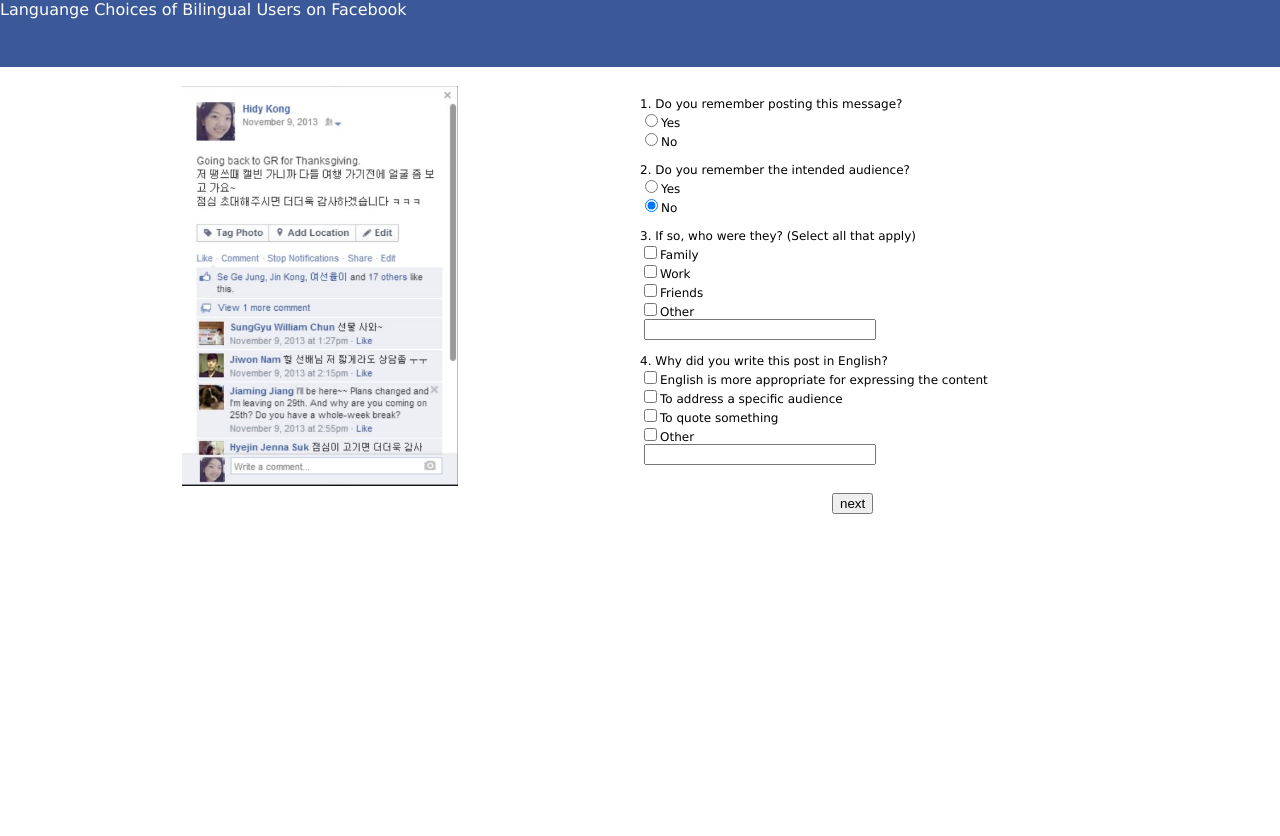
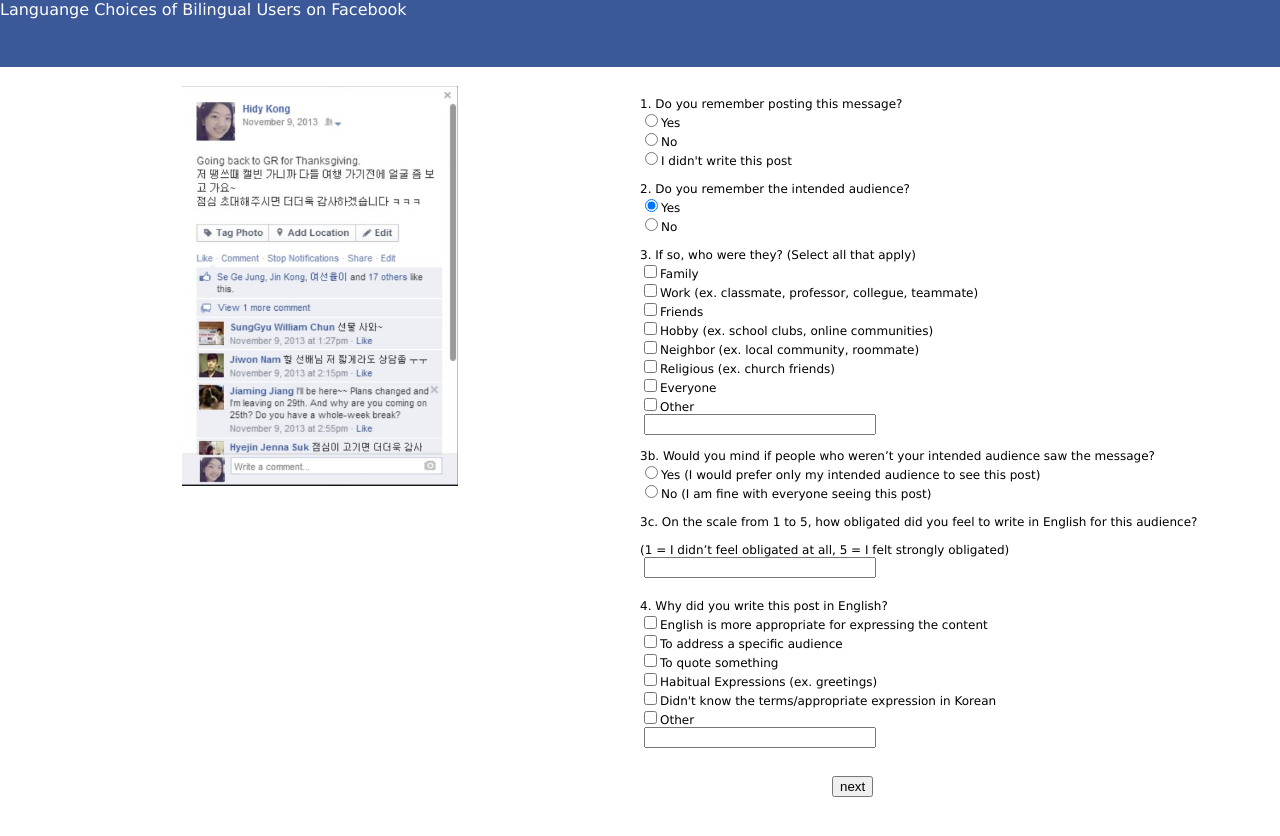
Before and after one commit to wayne8798/bilingual-fbapp, a plain HTML site: page app/page2.html in a window 1280 px wide. Both pictures are taken after a click on the radio button 651 px from the left and 205 px from the top of the page. Before the commit the page ends 800 px from the top, so only its background shows below. Drawn offline with nearby package versions, Linux system fonts and the light colour scheme; no server answers.

Commit message:
Dynamic questions according to the language
To do: PHP store answers

```diff
--- a/app/page2.html
+++ b/app/page2.html
@@ -20,28 +20,55 @@
         <img src="samplePost.jpg" height="400pt">
     </div>
     <div style="float:right; width:50%; font-size: 9pt"><br>
-        <form method="post" action="status.php">
+        <form id ="questions" method="post" action="page2.php">
         <p style="margin-top:12pt;">1. Do you remember posting this message?</p>
         <input type="radio" value="Yes" name="Q1">Yes<br/>
-        <input type="radio" value="No" name="Q1">No<br/><br>
+        <input type="radio" value="No" name="Q1">No<br/>
+        <input type="radio" value="Didnot" name="Q1">I didn't write this post<br/>
+        <br>
 
         <p>2. Do you remember the intended audience?<br></p>
-        <input type="radio" value="Yes" name="Q2">Yes<br/>
-        <input type="radio" value="No" name="Q2">No<br/><br/>
+        <input type="radio" value="Yes" name="Q2" onClick="audienceQ(1)">Yes<br/>
+        <input type="radio" value="No" name="Q2" onClick="audienceQ(0)">No<br/><br/>
+
 
         <p>3. If so, who were they? (Select all that apply)<br/></p>
         <input type="checkbox" value="family" name="audience[]">Family<br />
-        <input type="checkbox" value="work" name="audience[]">Work<br />
+        <input type="checkbox" value="work" name="audience[]">Work (ex. classmate, professor, collegue, teammate)<br />
         <input type="checkbox" value="friends" name="audience[]">Friends<br />
+        <input type="checkbox" value="hobby" name="audience[]">Hobby (ex. school clubs, online communities)<br />
+        <input type="checkbox" value="neighbor" name="audience[]">Neighbor (ex. local community, roommate)<br />
+        <input type="checkbox" value="religious" name="audience[]">Religious (ex. church friends)<br />
+        <input type="checkbox" value="everyone" name="audience[]">Everyone<br />
         <input type="checkbox" value="other" name="audience[]">Other<br />
+
         <input type="text" name="audienceOther" class="otherBox"><br><br />
 
+
+        <div id="rememberAudience" style="visibility: hidden; height: 0">
+        <p id="Q3b">3b. Would you mind if people who weren’t your intended audience saw the message?<br></p>
+        <input type="radio" value="Yes" name="Q2b">Yes (I would prefer only my intended audience to see this post)<br/>
+        <input type="radio" value="No" name="Q2b">No (I am fine with everyone seeing this post)<br/><br>
+
+
+        <p id="Q3c">3c. On the scale from 1 to 5, how obligated did you feel to write in English for this audience? <br><br>(1 = I didn’t feel obligated at all, 5 = I felt strongly obligated)</p>
+        <input type="text" name="obligated" class="otherBox"><br><br><br>
+        </div>
+
         <p id="Q4">4. Why did you write this post in English?<br/></p>
-        <input type="checkbox" id ="appropriate" value="appropriate" name="langChoice[]">English is more appropriate for expressing the content<br />
+        <input type="checkbox" id ="reasonAppropriate" value="appropriate" name="langChoice[]">English is more appropriate for expressing the content<br />
         <input type="checkbox" value="audience" name="langChoice[]">To address a specific audience<br />
         <input type="checkbox" value="quote" name="langChoice[]">To quote something<br />
+        <input type="checkbox" value="habitual" name="langChoice[]">Habitual Expressions (ex. greetings)<br />
+        <input type="checkbox" id="reasonKnow" value="knowledge" name="langChoice[]">Didn't know the terms/appropriate expression in Korean<br />
         <input type="checkbox" value="other" name="langChoice[]">Other<br />
         <input type="text" name="langOther" class="otherBox"><br><br><br>
+
+        <div id="translate" style="visibility: hidden; height: 0">
+        <p id="Q5">5. How comfortable would you feel if your American friend read this post using the translation tool on Facebook?<br/>(1 = Very Uncomfortable, 5 = Very Comfortable)</p>
+        <input type="text" name="Q5" class="otherBox"><br><br><br>
+        </div>
+
         <input type="hidden" id="postNo" name="postNo" value="1">
         <input type="submit" value="next" name="submit" style="margin-left:30%">
         </form>
--- a/app/page2.js
+++ b/app/page2.js
@@ -11,6 +11,18 @@ analyse = function(url) {
   return res;
 };
 
+function audienceQ(answer){
+
+	var remAudience = document.getElementById('rememberAudience');
+	if (answer == 1){
+	 	remAudience.style.visibility = 'visible';
+	 	remAudience.style.height = '150px';
+ 	}else{
+	 	remAudience.style.visibility = 'hidden';
+	 	remAudience.style.height = '0px';
+ 	}
+}
+
 params = analyse(window.location.hash);
 window.onload = function(){
 	//change contents based on the postNo - contents and language
@@ -22,6 +34,7 @@ window.onload = function(){
 	var txtFile = new XMLHttpRequest();
 	var filename = "post" + params.post + ".txt";
 	txtFile.open("GET", filename, true);
+	console.log("test");
 	txtFile.onreadystatechange = function() {
 	  if (txtFile.readyState === 4) {  // Makes sure the document is ready to parse.
 	    if (txtFile.status === 200) {  // Makes sure it's found the file.
@@ -30,11 +43,30 @@ window.onload = function(){
 
 			//change the language mentioned in Q4 depending on language of the post
 			document.getElementById("Q4").innerHTML = "4. Why did you write this post in " + lines[0] +"?";
-			var input = $('#appropriate');
+			var appropriate = $('#reasonAppropriate');
 		    newText = lines[0] + " is more appropriate for expressing the content";
-		    input[0].nextSibling.nodeValue = newText;
+		    appropriate[0].nextSibling.nodeValue = newText;
+
+			if (lines[0].indexOf("Korean") > -1){
+				var know = $('#reasonKnow');
+			    newText = "Didn't know the terms/appropriate expression in English";
+			    know[0].nextSibling.nodeValue = newText;
+
+		    	var translateQ = document.getElementById("translate");
+		    	translateQ.style.visibility = 'visible';
+		    	translateQ.style.height = '80px';
+
+
+		    	var audienceText = document.getElementById("Q3c").innerHTML;
+		    	var newText = audienceText.replace("English", "Korean");
+		    	document.getElementById("Q3c").innerHTML = newText;
+		    } else {
+		console.log("not Korean?");
+		console.log(lines[0]);
+		}
 	    }
 	  }
+
 	}
 	txtFile.send(null);
 
```
